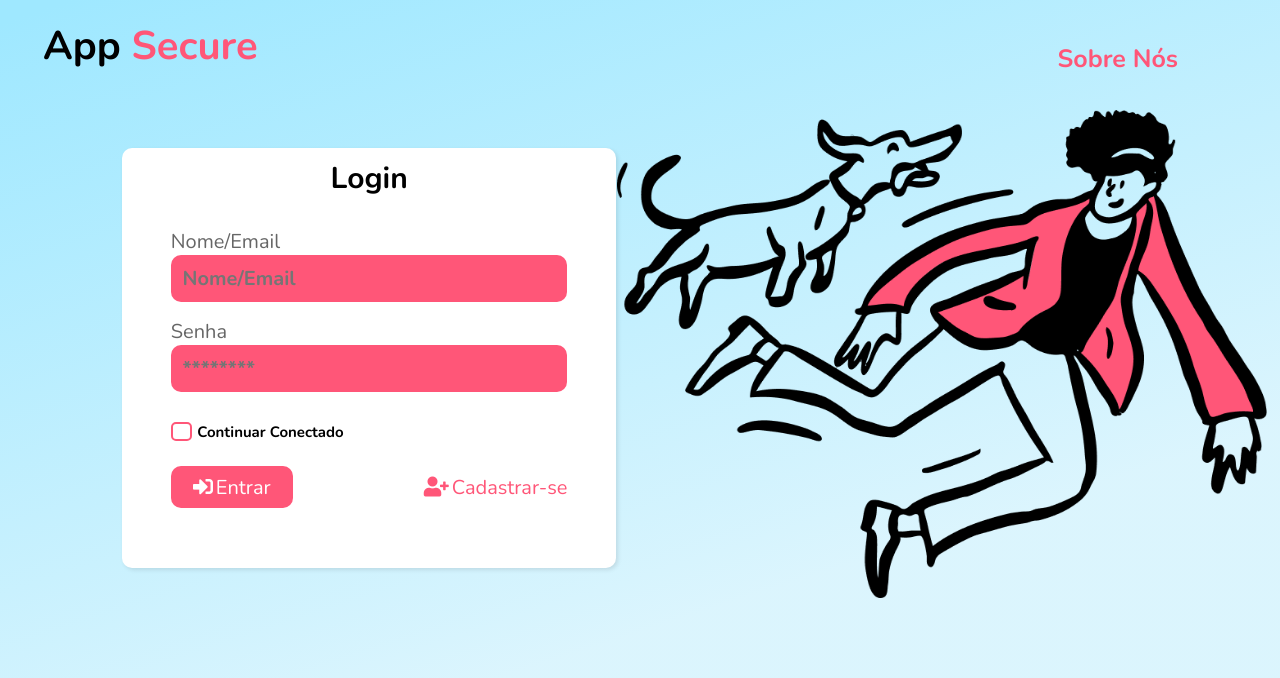
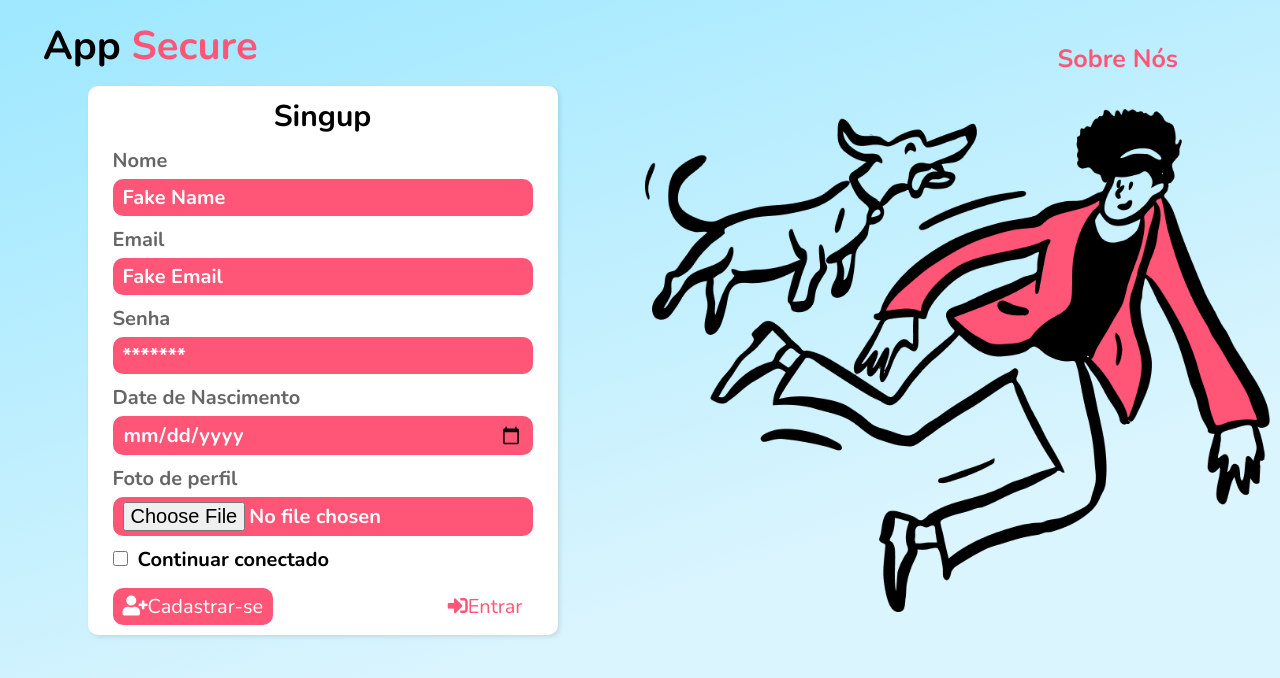
Before and after one commit to PatrickPontes44/AppSecure, a React (Create React App) app in the folder frontend/: page /singup in a window 1280 px wide. Shown: the top 678 px of the page. Built offline with nearby package versions, Linux system fonts and the light colour scheme.

Commit message:
Finalizando Sing up Page, iniciando com styled-components e react-router-dom, e rotas

```diff
--- a/frontend/package.json
+++ b/frontend/package.json
@@ -8,7 +8,9 @@
     "@testing-library/user-event": "^12.6.0",
     "react": "^17.0.1",
     "react-dom": "^17.0.1",
+    "react-router-dom": "^5.2.0",
     "react-scripts": "4.0.1",
+    "styled-components": "^5.2.1",
     "web-vitals": "^0.2.4"
   },
   "scripts": {
--- a/frontend/src/App.js
+++ b/frontend/src/App.js
@@ -1,9 +1,19 @@
 // import logo from './logo.svg';
+import {BrowserRouter, Switch, Route} from 'react-router-dom';
 import Login from "./pages/Login.js";
+import SingUp from "./pages/SingUp.js";
+
+import GlobalStyle from './styles/global.js';
 
 function App() {
   return (
-      <Login />
+    <BrowserRouter>
+        <GlobalStyle />
+        <Switch>
+          <Route exact path='/' component={Login} />
+          <Route path='/singup' component={SingUp} />
+        </Switch>
+    </BrowserRouter>
   );
 }
 
--- /dev/null
+++ b/frontend/src/components/SingUp/Button.js
@@ -0,0 +1,31 @@
+import styled from 'styled-components';
+
+const StyledButton = styled.button`
+    border-radius: 10px;
+    font-size: 16px;
+    padding: 4px;
+
+    ${props => props.bg==='pink' ? `
+        background-color: var(--primary-pink);
+        color: white;
+    ` : `
+        background-color: white;
+        color: var(--primary-pink);
+    `}
+
+    @media (min-width: 400px) {
+        padding: 5px 10px;
+        font-size: 20px;
+    }
+`
+
+function Button(props) {
+    return (
+        <StyledButton id={props.id} bg={props.bg} href={props.href}>
+            <i className={props.icon}></i>
+            {props.text}
+        </StyledButton>
+    );
+}
+
+export default Button;
--- /dev/null
+++ b/frontend/src/components/SingUp/Input.js
@@ -0,0 +1,72 @@
+import styled from 'styled-components';
+
+const Div = styled.div`
+    ${props => props.type === 'checkbox' ? `
+        display: flex;
+        flex-direction: row-reverse;
+        justify-content: flex-end;
+
+        > input {
+            margin-right: 10px;
+        }
+
+        > label {
+            color: black;
+        }
+    ` : `
+        display: flex;
+        flex-direction: column;
+
+        > label {
+            color: rgba(0, 0, 0, 0.6);
+        }
+    `}
+
+    margin: 10px 0;
+
+    > label {
+        margin-bottom: 5px;
+        font-weight: 700;
+    }
+
+    @media (min-width: 400px) {
+        font-size: 20px;
+
+    }
+`
+
+const StyledInput = styled.input`
+
+    ${props => props.type === 'checkbox' ? `
+
+        width: 15px;
+        height: 15px;
+
+    ` : null}
+
+    background-color: var(--primary-pink);
+
+    padding: 3px;
+    border-radius: 10px;
+    font-weight: 700;
+    color: white;
+
+    @media (min-width: 400px) {
+        min-height: 25px;
+        padding: 5px 10px;
+        font-size: 20px;
+    }
+
+`
+
+function Input({title, placeholder, type, id}) {
+    return(
+        <Div className='input-area' type={type}>
+            <label>{title}</label>
+
+            <StyledInput id={id} type={type} placeholder={placeholder} />
+        </Div>
+    )
+}
+
+export default Input;
--- /dev/null
+++ b/frontend/src/components/SingUp/SingUpSection.js
@@ -0,0 +1,58 @@
+import styled from 'styled-components';
+import Button from './Button';
+import Input from './Input';
+
+const Title = styled.h1`
+    text-align: center;
+    font-size: 30px;
+`
+
+const Section = styled.section`
+    border-radius: 10px;
+    width: 100%;
+    padding: 10px 25px;
+    max-width: 470px;
+    background-color: white;
+    box-shadow: 2px 2px 4px rgba(0, 0, 0, 0.1);
+`
+
+const BtnsContainer = styled.div`
+    display: flex;
+    align-items: center;
+    justify-content: space-between;
+`
+
+function SingUpSection() {
+    return (
+        <Section>
+            <Title>Singup</Title>
+            <Input type='text' title='Nome' placeholder='Fake Name' />
+            <Input type='email' title='Email' placeholder='Fake Email' />
+            <Input type='password' title='Senha' placeholder='*******' />
+            <Input type='date' id='date' title='Date de Nascimento' />
+            <Input type='file' title='Foto de perfil' />
+            <Input type='checkbox' title='Continuar conectado' />
+
+            <BtnsContainer className='btns-container'>
+                <Button
+                    bg='pink'
+                    id="btn-cadastrarse"
+                    href="#"
+                    icon="fas fa-user-plus"
+                    text="Cadastrar-se"
+                />
+
+                <Button
+                    bg='white'
+                    id="btn-entrar"
+                    href="#"
+                    icon="fas fa-sign-in-alt"
+                    text="Entrar"
+                />
+
+            </BtnsContainer>
+        </Section>
+    )
+}
+
+export default SingUpSection;
--- /dev/null
+++ b/frontend/src/components/SingUp/index.js
@@ -0,0 +1,54 @@
+import SingUpSection from './SingUpSection.js';
+import Header from '../Login/Header';
+import styled from 'styled-components';
+
+const StyledSingUp = styled.div`
+    width: 100%;
+    min-height: 100vh;
+    height: 100%;
+    background: linear-gradient(
+        162.02deg,
+        #9fe8ff 1.89%,
+        rgba(209, 242, 253, 0.78) 69.18%);
+`
+
+const Main = styled.main`
+    display: flex;
+    flex-direction: column;
+    align-items: center;
+    justify-content: center;
+
+    margin: 10px;
+
+    > .logo {
+        display: none;
+    }
+
+    @media (min-width: 770px) {
+        display: grid;
+        grid-gap: 10px;
+        grid-template-columns: 1fr 1fr;
+        justify-items: center;
+
+        .logo {
+            display: block;
+            width: 100%;
+            grid: 2 / 3;
+        }
+    }
+`
+
+function SingUp() {
+    return(
+        <StyledSingUp>
+            <Header />
+
+            <Main>
+                <SingUpSection />
+                <img className='logo' src='../../assets/logo-desktop.png' alt='Logo' />
+            </Main>
+        </StyledSingUp>
+    )
+}
+
+export default SingUp;
--- /dev/null
+++ b/frontend/src/pages/SingUp.js
@@ -0,0 +1,18 @@
+import SingUp from '../components/SingUp';
+import Header from "../components/Login/Header";
+
+function PageSingUp() {
+    return(
+        <SingUp />
+    );
+}
+
+export default PageSingUp;
+
+{/* <div id='singup'>
+            <Header />
+            <main class='main'>
+
+                <img class='logo' src="../../assets/logo-desktop.png" alt="Logo" />
+            </main>
+        </div> */}
--- /dev/null
+++ b/frontend/src/styles/global.js
@@ -0,0 +1,30 @@
+import {createGlobalStyle} from 'styled-components';
+
+export default createGlobalStyle`
+    * {
+        padding:0;
+        margin:0;
+        vertical-align:baseline;
+        list-style:none;
+        border:0;
+        box-sizing: border-box;
+        font-family: 'Nunito', sans-serif;
+    }
+
+    :root {
+        --primary-pink: #FF5678;
+    }
+
+    ::-webkit-input-placeholder {
+        color: white;
+    }
+    :-moz-placeholder{
+        color: white;
+    }
+    ::-moz-placeholder {
+        color: white;
+    }
+    :-ms-input-placeholder {
+        color: white;
+    }
+`
```
Also changed, not shown: 1 other file (tests, documents, lock files or other folders).
